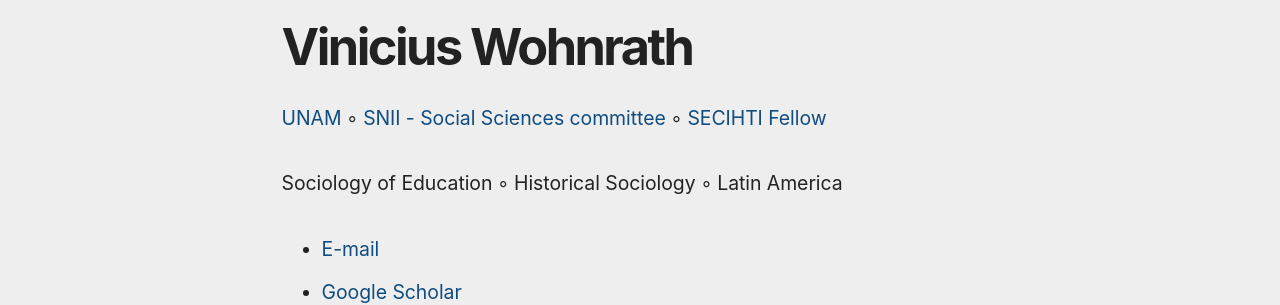
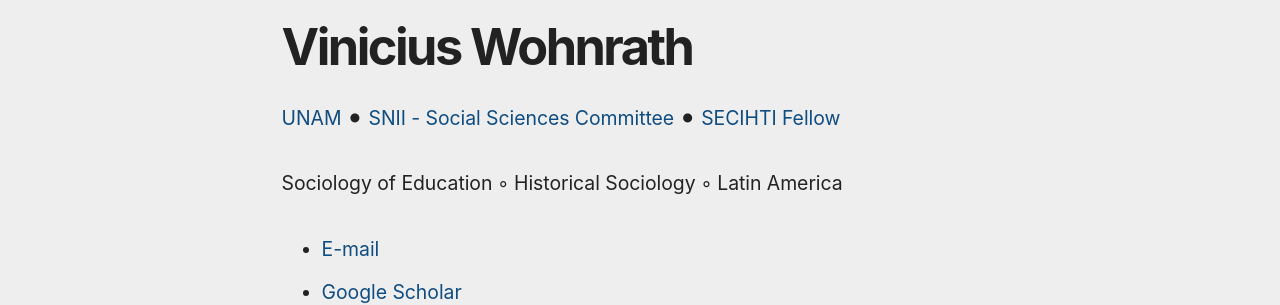
Before and after one commit to viniciuswohnrath/viniciuswohnrath.github.io, a Jekyll site: the page built from _pages/about.md, in a window 1280 px wide and 900 px high. Shown: the part 388-693 px from the top of the window. Built offline with Jekyll 4.4.1, drawn with Linux system fonts in a browser that asks for light colours; a script bundle is joined from its source files by our own code; library files that are not in the unit come from our copies.

```diff
--- a/_pages/about.md
+++ b/_pages/about.md
@@ -13,7 +13,7 @@ classes: wide
 
 # Vinicius Wohnrath
 
-[UNAM](https://www.unam.mx/) ◦ [SNII - Social Sciences committee](https://es.wikipedia.org/wiki/Sistema_Nacional_de_Investigadoras_e_Investigadores_(M%C3%A9xico))  ◦ [SECIHTI Fellow](https://secihti.mx/)
+[UNAM](https://www.unam.mx/) ⚫ [SNII - Social Sciences Committee](https://es.wikipedia.org/wiki/Sistema_Nacional_de_Investigadoras_e_Investigadores_(M%C3%A9xico))  ⚫ [SECIHTI Fellow](https://secihti.mx/)
 
 Sociology of Education ◦ Historical Sociology ◦ Latin America
 
```
